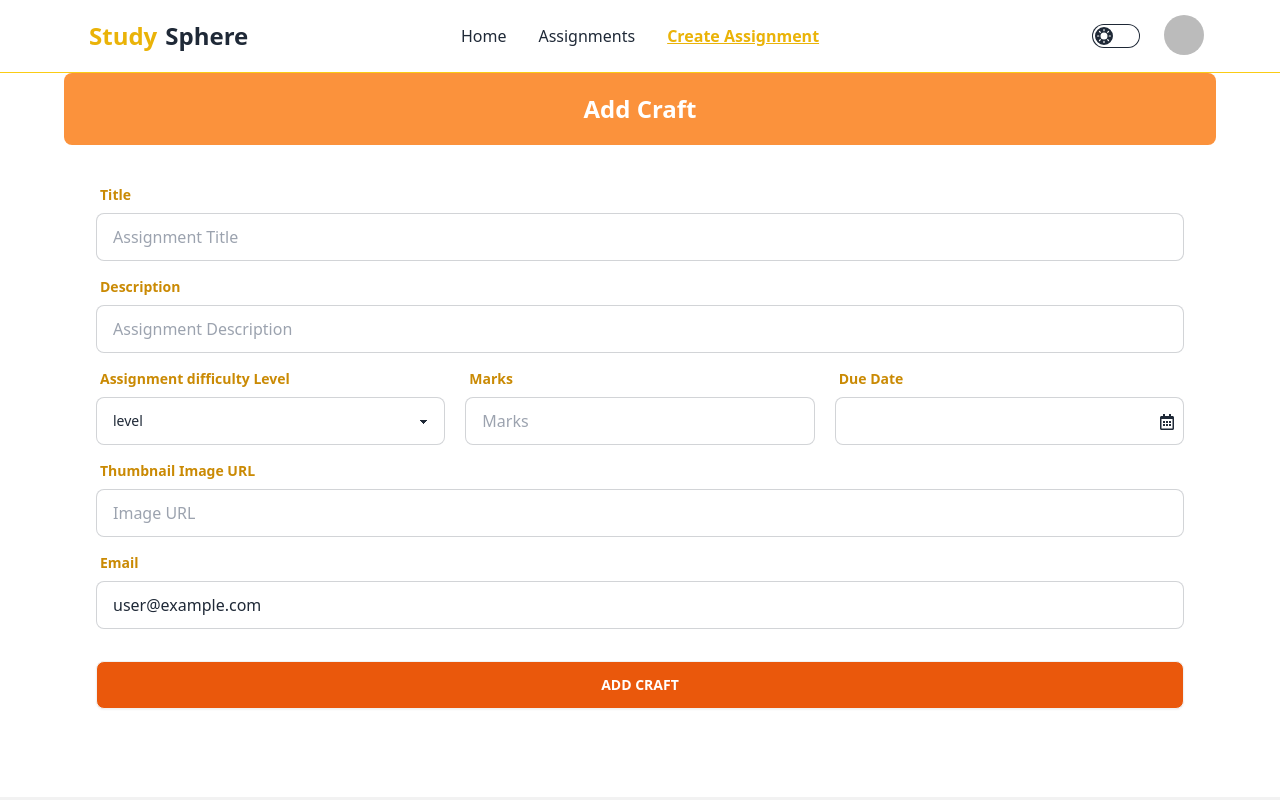
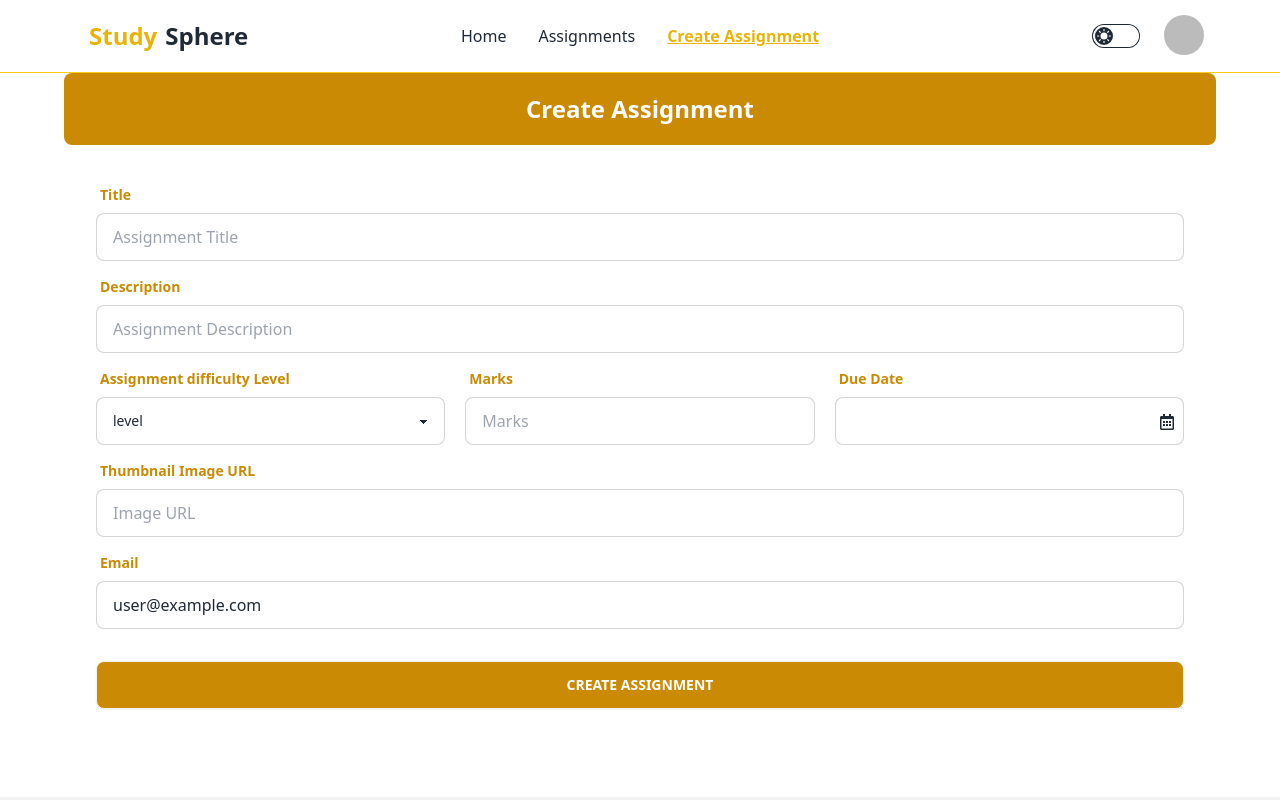
Before and after one commit to islam-sharmin/Study-sphere-client, a React (Vite) app: page /createAssignment in a window 1280 px wide. Shown: the top 800 px of the page. Built offline with nearby package versions, Linux system fonts and the light colour scheme; no server answers; sample sign-in values are in the browser's storage.

Commit message:
add assignments

```diff
--- a/package.json
+++ b/package.json
@@ -19,7 +19,8 @@
     "react-icons": "^5.2.1",
     "react-router-dom": "^6.23.1",
     "react-toastify": "^10.0.5",
-    "sort-by": "^1.2.0"
+    "sort-by": "^1.2.0",
+    "sweetalert2": "^11.11.0"
   },
   "devDependencies": {
     "@types/react": "^18.2.66",
--- a/src/pages/CreateAssignment.jsx
+++ b/src/pages/CreateAssignment.jsx
@@ -3,6 +3,7 @@ import { AuthContext } from "../providers/AuthProvider";
 import DatePicker from "react-datepicker";
 import "react-datepicker/dist/react-datepicker.css";
 import { FaRegCalendarAlt } from "react-icons/fa";
+import Swal from "sweetalert2";
 
 
 const CreateAssignment = () => {
@@ -10,7 +11,7 @@ const CreateAssignment = () => {
     const { user } = useContext(AuthContext);
     const [startDate, setStartDate] = useState(null);
 
-    const handleAddCraft = event => {
+    const handleCreateAssignment = event => {
         event.preventDefault();
 
         const form = event.target;
@@ -22,19 +23,37 @@ const CreateAssignment = () => {
         const photo = form.photo.value;
         const email = form.email.value;
 
+        const newAssignment = { title, description, level, marks, date, photo, email }
+        console.log(newAssignment);
 
-        const newCraft = { title, description, level, marks, date, photo, email }
-        console.log(newCraft);
-
+        // send data to the server
+        fetch('http://localhost:5000/assignments', {
+            method: 'POST',
+            headers: {
+                'content-type': 'application/json'
+            },
+            body:JSON.stringify(newAssignment)
+        })
+            .then(res => res.json())
+            .then(data => {
+                console.log(data);
+                if(data.insertedId){
+                    Swal.fire({
+                        title: 'Success!',
+                        text: 'Assignment Created Successfully',
+                        icon: 'success',
+                        confirmButtonText: 'Awesome'
+                      })
+                }
+            })
         form.reset();
     }
 
     return (
         <div>
-            <h2 className="text-white p-5 bg-orange-400 rounded-lg font-bold text-2xl text-center w-full ">Add Craft</h2>
+            <h2 className="text-white p-5 bg-yellow-600 rounded-lg font-bold text-2xl text-center w-full ">Create Assignment</h2>
             <div className="card shrink-0 w-full bg-base-100">
-
-                <form onSubmit={handleAddCraft} className="card-body">
+                <form onSubmit={handleCreateAssignment} className="card-body">
 
                     <div className="form-control flex-1">
                         <label className="label">
@@ -76,7 +95,7 @@ const CreateAssignment = () => {
                             </label>
                             {/* <input name="date" type="text" placeholder="date" className="input input-bordered" required /> */}
                             <label className="input input-bordered relative" required>
-                                <DatePicker selected={startDate} onChange={(date) => setStartDate(date)} />
+                                <DatePicker name="date" selected={startDate} onChange={(date) => setStartDate(date)} />
                                 <span className="absolute top-4 right-2">
                                 <FaRegCalendarAlt />
                                 </span>
@@ -100,7 +119,7 @@ const CreateAssignment = () => {
                     </div>
 
                     <div className="form-control mt-6">
-                        <input type="submit" className="btn text-white bg-orange-600" value="ADD CRAFT" />
+                        <input type="submit" className="btn text-white bg-yellow-600" value="CREATE ASSIGNMENT" />
                     </div>
                 </form>
             </div>
```
Also changed, not shown: 1 other file (tests, documents, lock files or other folders).
